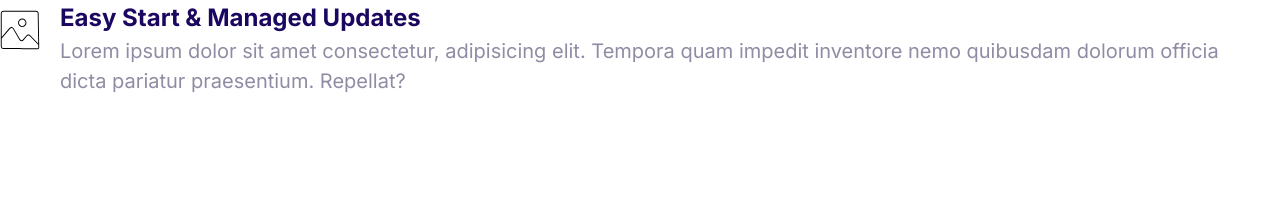
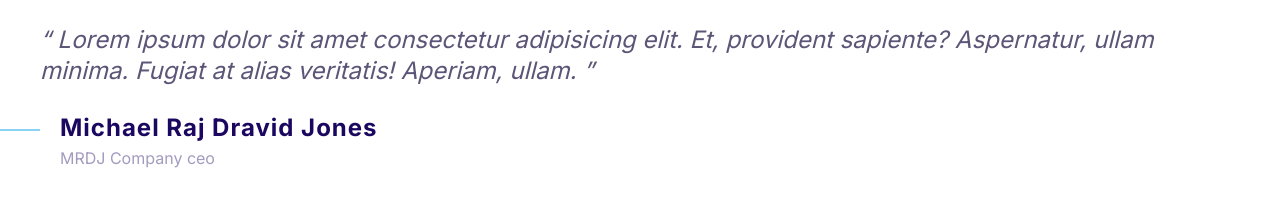
Before and after one commit to dravidjones28/mrdj_demo, a plain HTML site: page index.html in a window 1280 px wide. Drawn offline with Linux system fonts and the light colour scheme.

Commit message:
building the quotes

```diff
--- a/css/styles.css
+++ b/css/styles.css
@@ -14,6 +14,7 @@
   --color-accent: #ff3400;
   --color-heading: #1b0760;
   --color-body: #918ca4;
+  --color-body-darker: #5c5577;
   --color-border: #ccc;
   --border-radius: 30px;
 }
@@ -399,3 +400,50 @@
 .media__description {
   font-size: 2rem;
 }
+
+/* quotes */
+.quote {
+  font-size: 3rem;
+  font-style: italic;
+  color: var(--color-body-darker);
+  line-height: 1.3;
+}
+
+.quote__text::before {
+  content: open-quote;
+}
+
+.quote__text::after {
+  content: close-quote;
+}
+
+.quote__author {
+  font-size: 3rem;
+  font-style: normal;
+  letter-spacing: 1px;
+}
+
+.quote__company {
+  color: var(--color-heading);
+  font-size: 2rem;
+  opacity: 0.4;
+}
+
+.quote__line {
+  position: relative;
+  bottom: 10px;
+}
+
+@media screen and (min-width: 1024px) {
+  .quote {
+    font-size: 2.4rem;
+  }
+
+  .quote__author {
+    font-size: 2.4rem;
+  }
+
+  .quote__company {
+    font-size: 1.6rem;
+  }
+}
--- a/index.html
+++ b/index.html
@@ -15,20 +15,26 @@
     />
   </head>
   <body>
+    <blockquote class="quote">
+      <p class="quote__text">
+        Lorem ipsum dolor sit amet consectetur adipisicing elit. Et, provident
+        sapiente? Aspernatur, ullam minima. Fugiat at alias veritatis! Aperiam,
+        ullam.
+      </p>
+    </blockquote>
+    <footer>
       <div class="media">
         <div class="media__image">
-        <svg class="icon icon--primary">
-          <use xlink:href="icons/sprite.svg#snap"></use>
+          <svg class="icon icon--primary quote__line">
+            <use xlink:href="icons/sprite.svg#line"></use>
           </svg>
         </div>
         <div class="media__body">
-        <h3 class="media__title">Easy Start & Managed Updates</h3>
-        <p class="media__description">
-          Lorem ipsum dolor sit amet consectetur, adipisicing elit. Tempora quam
-          impedit inventore nemo quibusdam dolorum officia dicta pariatur
-          praesentium. Repellat?
+          <h3 class="media__title quote__author">Michael Raj Dravid Jones</h3>
+          <p class="media__description quote__company">
+          MRDJ Company ceo
           </p>
         </div>
-    </div>
+    </footer>
   </body>
 </html>
```
Also changed, not shown: Components/quotes.html (added, +21 -0 lines). Lines whose indentation alone changed are shown as unchanged.
